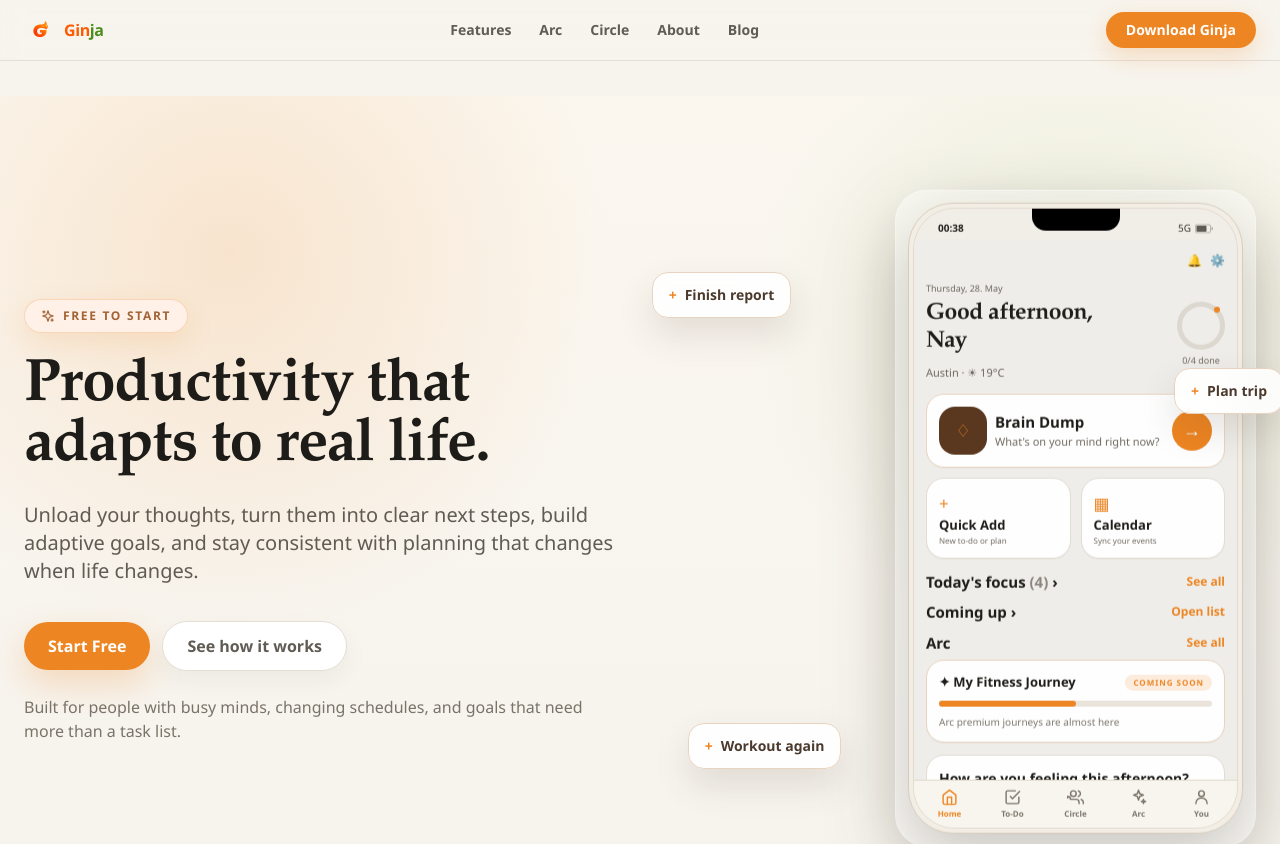
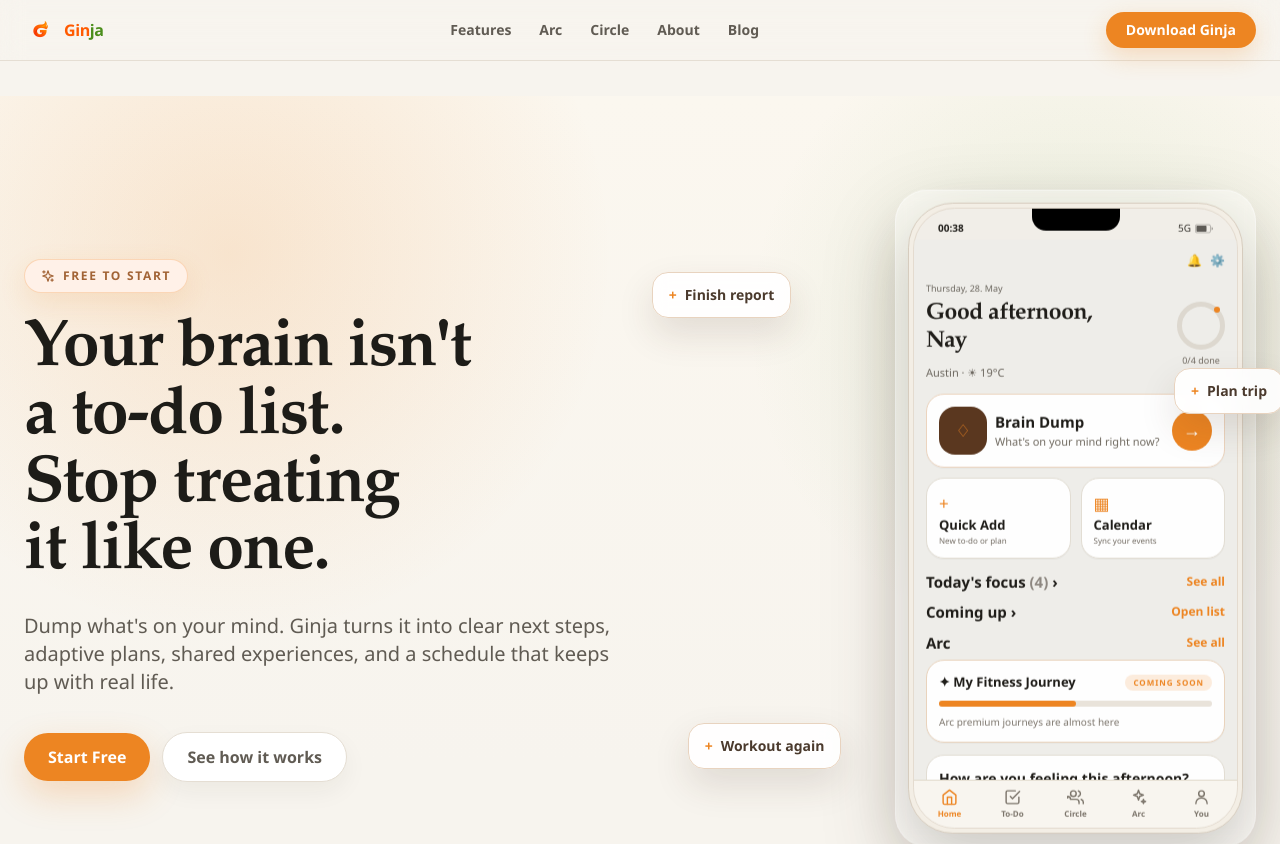
Before and after one commit to emyrael/Ginja_App, a Next.js app in the folder frontend/: page / in a window 1280 px wide. Shown: the top 844 px of the page. Built offline with nearby package versions, Linux system fonts and the light colour scheme.

Commit message:
made new changes

```diff
--- a/frontend/component/landing/HeroSection.jsx
+++ b/frontend/component/landing/HeroSection.jsx
@@ -22,16 +22,13 @@
             <p className="mt-2 text-xs font-medium text-[var(--text-muted)] sm:text-sm">Free to start</p>
           </div>
 
-          <h1 className="mt-6 max-w-2xl text-balance text-4xl font-semibold leading-tight text-[var(--text-strong)] sm:text-5xl lg:text-6xl">
-            Productivity that adapts to real life.
+          <h1 className="mt-6 max-w-4xl text-balance text-[2.15rem] font-semibold leading-[1.02] text-[var(--text-strong)] xs:text-[2.65rem] sm:text-[3.35rem] lg:text-[4.15rem]">
+            <span className="block">Your brain isn&apos;t a to-do list.</span>
+            <span className="block">Stop treating it like one.</span>
           </h1>
 
-          <p className="mt-6 max-w-xl text-pretty text-lg leading-relaxed text-[var(--text-secondary)] sm:text-xl">
-            Ginja helps you organize your life, build momentum, and stay consistent with AI-powered planning that adjusts to how
-            you actually live.
-          </p>
-          <p className="mt-4 max-w-xl text-base leading-relaxed text-[var(--text-muted)] sm:text-lg">
-            Start with mental clutter, daily to-dos, or a long-term Arc. Ginja keeps the structure calm, human, and realistic.
+          <p className="mt-6 max-w-2xl text-pretty text-lg leading-relaxed text-[var(--text-secondary)] sm:text-xl">
+            Dump what&apos;s on your mind. Ginja turns it into clear next steps, adaptive plans, shared experiences, and a schedule that keeps up with real life.
           </p>
           <p className="mt-4 inline-flex items-center gap-2 text-sm font-medium text-[var(--text-muted)] sm:text-base">
             <span className="h-2 w-2 rounded-full bg-[#87B66A]" />
--- a/frontend/component/landing/PremiumHomepage.jsx
+++ b/frontend/component/landing/PremiumHomepage.jsx
@@ -661,16 +661,17 @@
           <motion.h1
             variants={fadeUp}
             transition={{ duration: 0.55 }}
-            className="mt-5 max-w-3xl text-balance text-3xl font-semibold leading-[1.04] text-[var(--text-strong)] xs:text-4xl sm:text-5xl lg:mt-6 lg:text-6xl"
+            className="mt-5 max-w-4xl text-balance text-[2.15rem] font-semibold leading-[1.02] text-[var(--text-strong)] xs:text-[2.65rem] sm:text-[3.35rem] lg:mt-6 lg:text-[4.15rem]"
           >
-            Productivity that adapts to real life.
+            <span className="block">Your brain isn&apos;t a to-do list.</span>
+            <span className="block">Stop treating it like one.</span>
           </motion.h1>
           <motion.p
             variants={fadeUp}
             transition={{ duration: 0.55 }}
             className="mt-4 max-w-2xl text-pretty text-sm leading-relaxed text-[var(--text-secondary)] xs:text-base sm:text-lg lg:mt-6 lg:text-xl"
           >
-            Unload your thoughts, turn them into clear next steps, build adaptive goals, and stay consistent with planning that changes when life changes.
+            Dump what&apos;s on your mind. Ginja turns it into clear next steps, adaptive plans, shared experiences, and a schedule that keeps up with real life.
           </motion.p>
           <motion.div variants={fadeUp} transition={{ duration: 0.55 }} className="mt-6 flex flex-wrap items-center gap-2 lg:mt-9 lg:gap-3">
             <Link
@@ -689,9 +690,6 @@
               See how it works
             </button>
           </motion.div>
-          <motion.p variants={fadeUp} transition={{ duration: 0.55 }} className="mt-4 hidden max-w-xl text-sm leading-relaxed text-[var(--text-muted)] sm:block sm:text-base lg:mt-6">
-            Built for people with busy minds, changing schedules, and goals that need more than a task list.
-          </motion.p>
         </motion.div>
 
         <div className="relative flex justify-end lg:justify-end">
```
